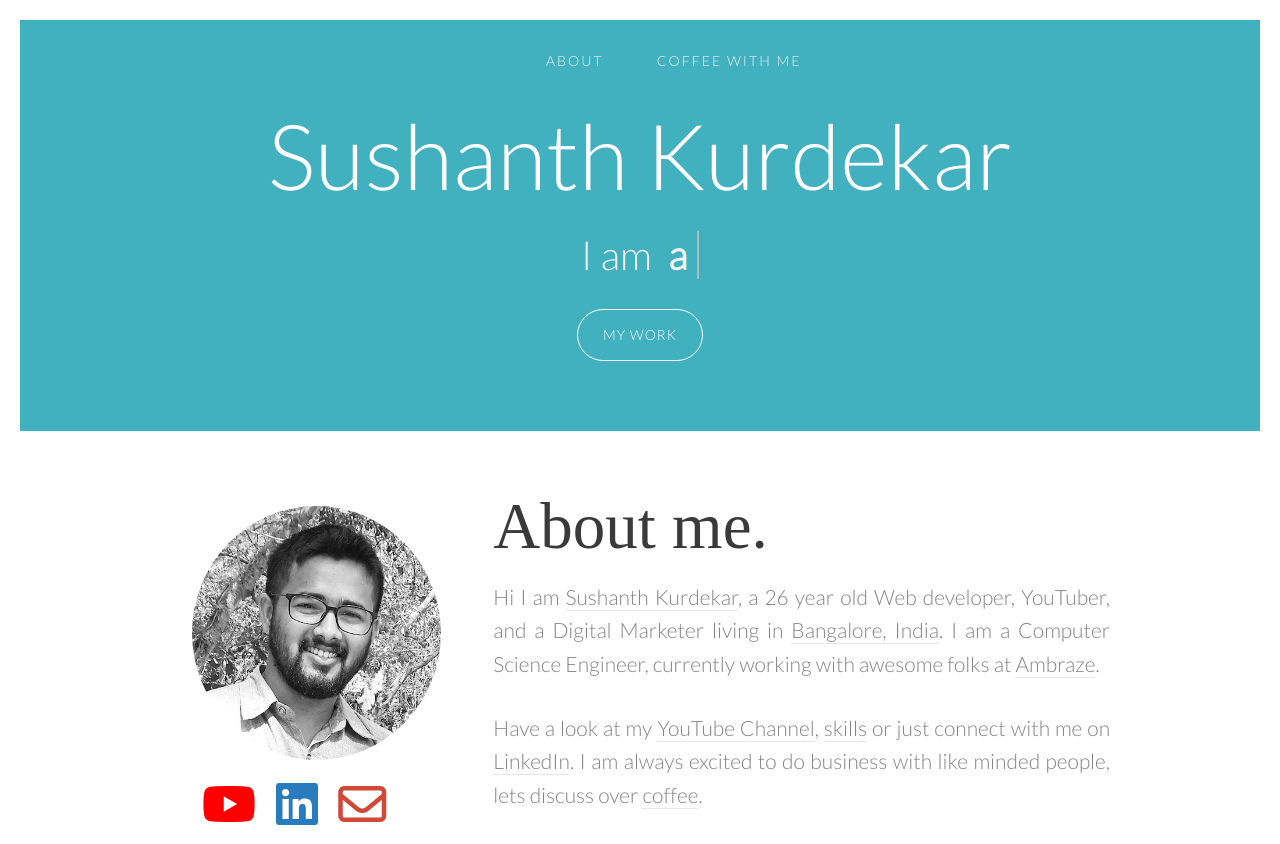
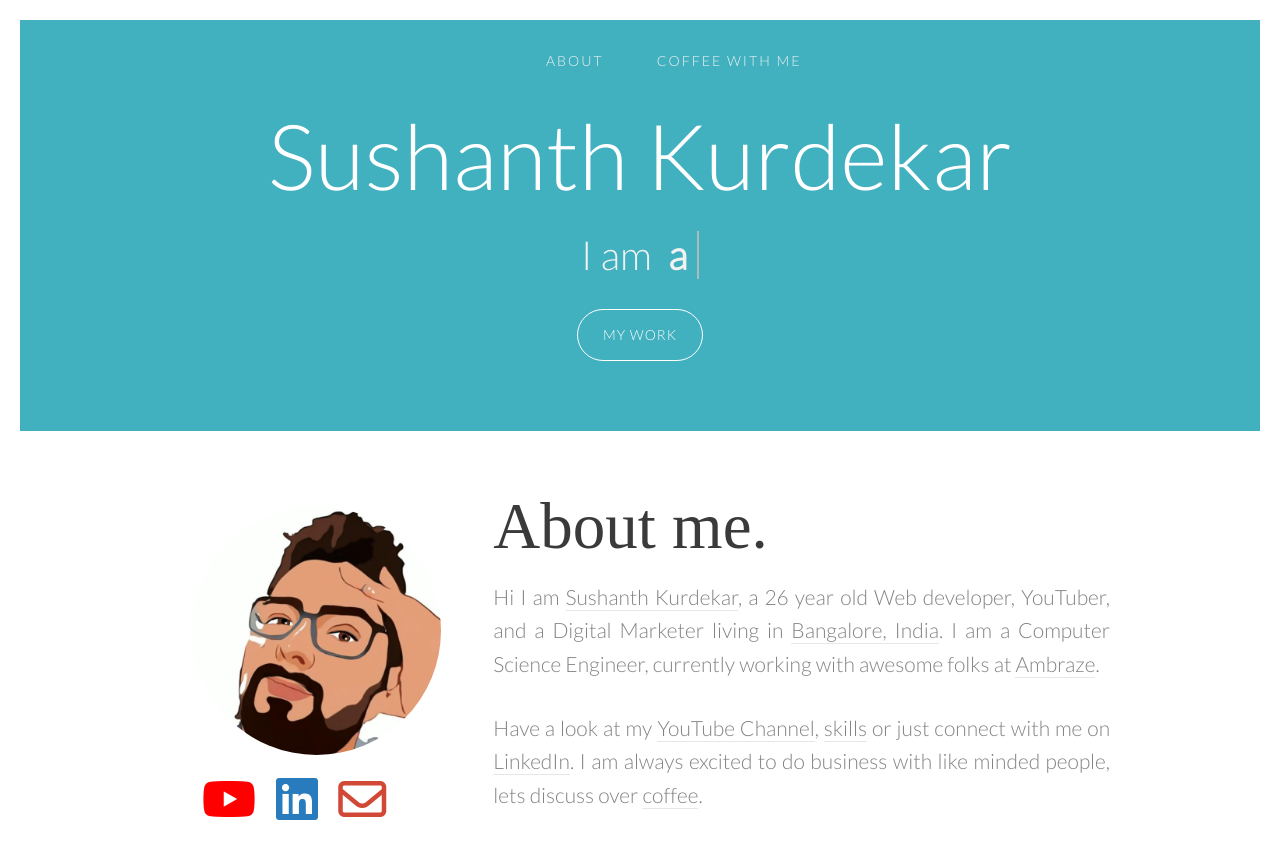
Before and after one commit to iamsushanth/iamsushanth1.github.io, a plain HTML site: page index.html in a window 1280 px wide. Shown: the top 844 px of the page. Drawn offline with nearby package versions, Linux system fonts and the light colour scheme.

Commit message:
Update index.html

```diff
--- a/index.html
+++ b/index.html
@@ -126,7 +126,7 @@ SSSssshhhhh!! The code starts below -->
     <div class="row">
       <div class="large-12 medium-12 columns">
         <div class="large-4 medium-4 columns">
-          <img class="logo" src="img/bran.png">
+          <img class="logo" src="img/pic.jpeg">
           <div class="medium-10 columns">
             <ul class="tools">
               <li><a href="https://youtube.com/logicalbee" target="_blank"><i class="fa fa-youtube-play"></i></a></li>
```
